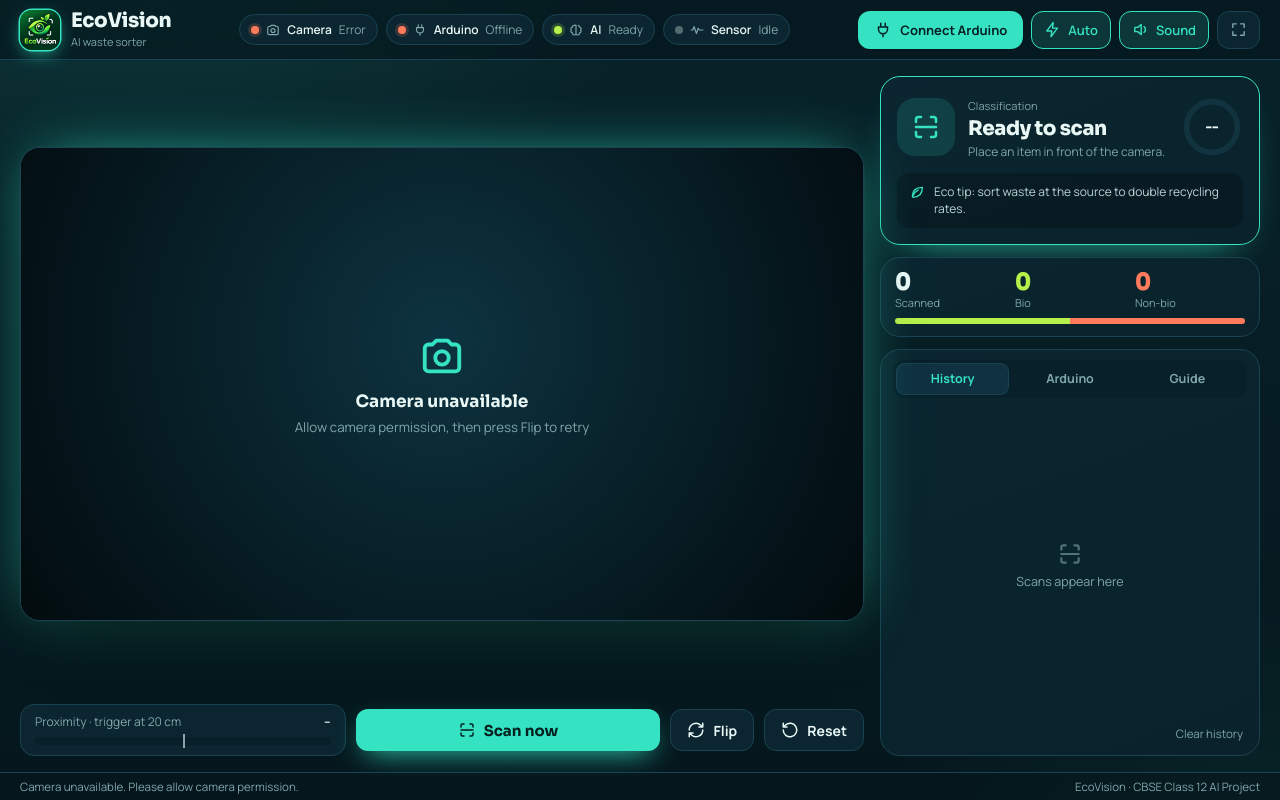
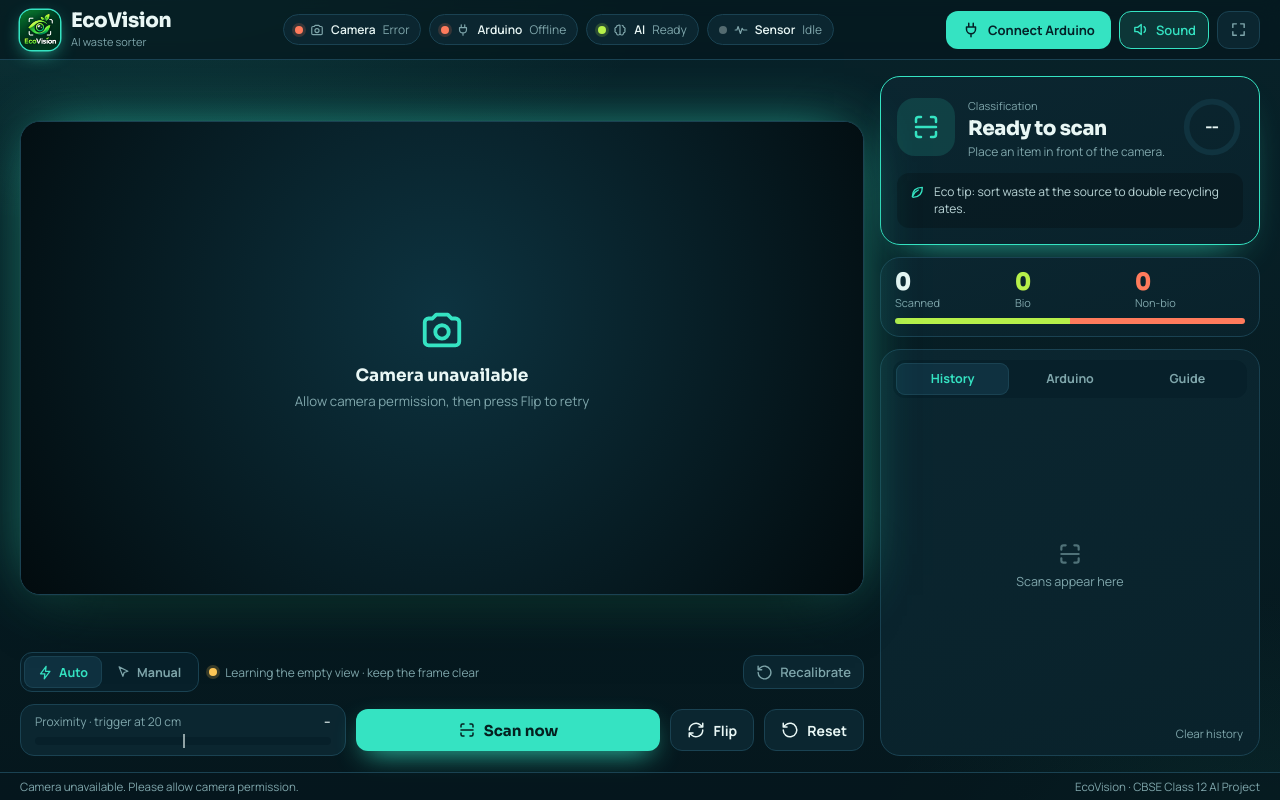
Before and after one commit to pptshems/EcoVision, a Flask app: page / in a window 1280 px wide. Run offline with Flask 3, Linux system fonts and the light colour scheme.

Commit message:
Add files via upload

```diff
--- a/static/script.js
+++ b/static/script.js
@@ -13,7 +13,9 @@ if (isMobile) app.classList.add("mobile");
 const video = $("video"), canvas = $("canvas");
 const btnScan = $("btnScan"), btnReset = $("btnReset"), btnFlip = $("btnFlip");
 const btnArduino = $("btnArduino"), btnArduinoText = $("btnArduinoText");
-const btnAuto = $("btnAuto"), btnSound = $("btnSound"), btnFull = $("btnFull");
+const btnSound = $("btnSound"), btnFull = $("btnFull");
+const modeAuto = $("modeAuto"), modeManual = $("modeManual"), btnCalib = $("btnCalib");
+const modeStatusText = $("modeStatusText");
 const camMsg = $("camMsg"), liveBox = document.querySelector(".live"), liveText = $("liveText");
 const scanSub = $("scanSub");
 const resIcon = $("resIcon"), resLabel = $("resLabel"), resSub = $("resSub"), resKicker = $("resKicker");
@@ -33,7 +35,13 @@ const ICON = (id) => `<svg><use href="#${id}"/></svg>`;
 let cameraStream = null, cameraDevices = [], cameraIndex = 0, facing = "environment";
 let scanning = false, objectPresent = false, awaitingRemoval = false;
 let serialPort = null, serialReader = null, serialKeepReading = false, serialBuffer = "";
-let autoOn = true, soundOn = true, idleTimer = null;
+let soundOn = true, idleTimer = null;
+/* scanMode: "auto" scans by itself, "manual" waits for Scan now / Space.
+   triggerSource (what starts an auto scan):
+     "sensor" = Arduino connected, HC-SR04 ultrasonic sensor
+     "camera" = no Arduino, the camera watches for an object
+     "manual" = nothing starts a scan except the person */
+let scanMode = "auto", triggerSource = "camera";
 let stats = { total: 0, bio: 0, non: 0 };
 let history = [];
 
@@ -54,12 +62,15 @@ function load() {
   try {
     stats = JSON.parse(localStorage.getItem("ev_stats")) || stats;
     history = JSON.parse(localStorage.getItem("ev_history")) || [];
+    const m = localStorage.getItem("ev_mode");
+    if (m === "auto" || m === "manual") scanMode = m;
   } catch (e) { /* ignore */ }
 }
 function save() {
   try {
     localStorage.setItem("ev_stats", JSON.stringify(stats));
     localStorage.setItem("ev_history", JSON.stringify(history.slice(0, 12)));
+    localStorage.setItem("ev_mode", scanMode);
   } catch (e) { /* ignore */ }
 }
 
@@ -124,6 +135,7 @@ async function startCamera(deviceId = null) {
     camMsg.classList.add("hidden");
     liveBox.classList.add("ready"); liveBox.classList.remove("off"); liveText.textContent = "LIVE";
     $("txtCam").textContent = "Ready"; setDot("dotCam", "on");
+    if (det.timer) detReset();               // new stream: learn the empty view again
   } catch (err) {
     console.error(err);
     camMsg.classList.remove("hidden");
@@ -165,6 +177,8 @@ function logLine(text, cls = "") {
 }
 
 function arduinoUI(connected, message = "") {
+  if (!connected) { objectPresent = false; awaitingRemoval = false; }
+  refreshTrigger();                          // sensor when connected, camera when not
   if (isMobile) return;
   $("txtArd").textContent = connected ? "Connected" : (webSerialSupported() ? "Offline" : "Unsupported");
   setDot("dotArd", connected ? "on" : "off");
@@ -250,20 +264,26 @@ function onArduino(msg) {
   }
   logLine(msg, msg.endsWith("ACCEPTED") ? "tx" : "ev");
 
-  if (msg === "ECOVISION_READY") { arduinoUI(true, "Arduino ready. Place an object near the sensor."); return; }
+  if (msg === "ECOVISION_READY") {
+    arduinoUI(true, scanMode === "auto" ? "Arduino ready. Place an object near the sensor." : "Arduino ready. Manual mode: press Scan now.");
+    sendArduinoMode();                       // the UNO reboots when the port opens, so tell it the mode now
+    return;
+  }
 
   if (msg === "OBJECT_DETECTED" || msg === "TRIGGER_SCAN") {
     objectPresent = true;
     $("txtObj").textContent = "Object found"; setDot("dotObj", "warn");
     SND.detect();
-    if (autoOn && !scanning && !awaitingRemoval) { say("Object detected. Scanning automatically…"); performScan(true); }
-    else if (!autoOn) say("Object detected. Auto-scan is off, press Scan now.");
+    renderMode();
+    if (scanMode === "auto" && !scanning && !awaitingRemoval) { say("Object detected. Scanning automatically…"); performScan(true); }
+    else if (scanMode === "manual") say("Object detected. Manual mode is on, press Scan now.");
     return;
   }
   if (msg === "OBJECT_REMOVED") {
     objectPresent = false; awaitingRemoval = false;
     $("txtObj").textContent = "Waiting"; setDot("dotObj", "on");
     say("Ready. Place an item in front of the sensor.");
+    renderMode();
   }
 }
 
@@ -275,16 +295,206 @@ function updateDistance(d) {
   gaugeFill.classList.toggle("hit", hit);
 }
 
-async function sendArduino(cmd) {
+let txChain = Promise.resolve();
+function sendArduino(cmd) {                  // commands are queued so two writes never collide
+  txChain = txChain.then(() => sendArduinoNow(cmd));
+  return txChain;
+}
+async function sendArduinoNow(cmd) {
   if (!serialPort?.writable) return false;
-  const w = serialPort.writable.getWriter();
+  let w = null;
   try {
+    w = serialPort.writable.getWriter();
     await w.write(new TextEncoder().encode(cmd + "\n"));
     logLine(`> ${cmd}`, "tx");
     return true;
   } catch (e) {
     console.error(e); arduinoUI(false, "Could not send the result to the Arduino."); return false;
-  } finally { w.releaseLock(); }
+  } finally { try { w?.releaseLock(); } catch (e) {} }
+}
+function sendArduinoMode() {
+  if (serialPort) sendArduino(scanMode === "auto" ? "MODE_AUTO" : "MODE_MANUAL");
+}
+
+/* =========================================================
+   AUTO / MANUAL SCAN MODE
+   ---------------------------------------------------------
+   Auto + Arduino connected  -> the HC-SR04 ultrasonic sensor starts the scan
+   Auto + no Arduino         -> the camera detects the item and starts the scan
+   Manual                    -> only Scan now / Space bar starts a scan
+   Works the same on PC and mobile (mobile has no Arduino, so it uses the camera).
+   ========================================================= */
+function setModeStatus(text, tone = "") {
+  modeStatusText.textContent = text;
+  setDot("dotMode", tone);
+}
+
+function renderMode() {
+  const auto = scanMode === "auto";
+  modeAuto.classList.toggle("active", auto);   modeAuto.setAttribute("aria-pressed", auto);
+  modeManual.classList.toggle("active", !auto); modeManual.setAttribute("aria-pressed", !auto);
+  btnCalib.hidden = triggerSource !== "camera";
+  if (triggerSource === "manual") setModeStatus("Manual · press Scan now or Space", "");
+  else if (triggerSource === "sensor") setModeStatus(objectPresent ? "Auto · object in sensor range" : "Auto · ultrasonic sensor is watching", objectPresent ? "warn" : "on");
+  /* camera status text is written by the detector below */
+}
+
+function refreshTrigger() {
+  triggerSource = scanMode === "manual" ? "manual" : (serialPort ? "sensor" : "camera");
+  if (triggerSource === "camera") detStart(); else detStop();
+  renderMode();
+}
+
+function setMode(mode) {
+  if (mode === scanMode) return;
+  scanMode = mode; save();
+  refreshTrigger();
+  sendArduinoMode();
+  if (mode === "manual") say("Manual mode. Press Scan now when an item is ready.");
+  else if (serialPort) {
+    say("Auto mode. The ultrasonic sensor will start each scan.");
+    if (objectPresent && !awaitingRemoval && !scanning) performScan(true);   // item already in range
+  } else say("Auto mode. Place an item in front of the camera.");
+}
+
+/* ---------- camera object detection (used when no Arduino is connected) ----------
+   No extra library or model: the camera learns what the empty view looks like, then
+   watches the central frame (the square the AI classifies). When enough of it changes
+   and the item stops moving, a scan starts. The scan is locked until the item is removed. */
+const DET = {
+  INTERVAL: 150,      // ms between frame checks
+  PIXEL: 32,          // colour change (0-255) for a pixel to count as "different from empty"
+  MOVE_PIXEL: 24,     // colour change between two frames for a pixel to count as "moving"
+  ENTER: 0.07,        // share of the centre that must differ to call it an item
+  EXIT: 0.035,        // below this the item counts as removed (lower than ENTER on purpose)
+  MOTION: 0.05,       // share of the centre allowed to move while "steady"
+  STEADY_MS: 700,     // item must stay still this long before scanning
+  GIVEUP_MS: 6000,    // scan anyway if it never fully settles (hand-held items)
+  ENTER_HITS: 3,      // consecutive checks that must see an item
+  REMOVE_HITS: 8,     // consecutive checks that must see it gone
+  LEARN_MS: 900,      // how long the empty view must stay still to be learned
+  GLOBAL: 0.8,        // if this much of the whole frame changes, the camera moved or the light changed
+  GLOBAL_MS: 1500,
+  ADAPT: 0.05,        // how fast the empty view follows slow light changes
+};
+const det = { timer: null, state: "off", bg: null, prev: null, w: 0, h: 0,
+              steadySince: 0, settleStart: 0, hits: 0, gone: 0, globalSince: 0, roi: 0 };
+const detCanvas = document.createElement("canvas");
+const detCtx = detCanvas.getContext("2d", { willReadFrequently: true });
+
+function detStart() { if (det.timer) return; detReset(); det.timer = setInterval(detTick, DET.INTERVAL); }
+function detStop()  { clearInterval(det.timer); det.timer = null; det.state = "off"; det.bg = null; det.prev = null; }
+function detReset() {
+  det.state = "learning"; det.bg = null; det.prev = null; det.w = det.h = 0;
+  det.steadySince = det.hits = det.gone = det.globalSince = 0; det.roi = 0;
+  setModeStatus("Learning the empty view · keep the frame clear", "warn");
+}
+
+function sampleFrame() {
+  if (!cameraStream || !video.videoWidth || video.readyState < 2) return null;
+  const w = 64, h = Math.max(24, Math.round((64 * video.videoHeight) / video.videoWidth));
+  if (detCanvas.width !== w || detCanvas.height !== h) { detCanvas.width = w; detCanvas.height = h; }
+  detCtx.drawImage(video, 0, 0, w, h);
+  return { data: detCtx.getImageData(0, 0, w, h).data, w, h };
+}
+
+/* share of pixels that differ from `ref`: inside the centre square (roi) and over the whole frame (all) */
+function diffStats(cur, ref, w, h, thr) {
+  const s = Math.round(Math.min(w, h) * 0.8);
+  const x0 = Math.floor((w - s) / 2), y0 = Math.floor((h - s) / 2);
+  let roiN = 0, roiHit = 0, allHit = 0;
+  for (let y = 0; y < h; y++) {
+    const inY = y >= y0 && y < y0 + s;
+    for (let x = 0; x < w; x++) {
+      const i = (y * w + x) * 4;
+      const d = (Math.abs(cur[i] - ref[i]) + Math.abs(cur[i + 1] - ref[i + 1]) + Math.abs(cur[i + 2] - ref[i + 2])) / 3;
+      const hit = d > thr;
+      if (hit) allHit++;
+      if (inY && x >= x0 && x < x0 + s) { roiN++; if (hit) roiHit++; }
+    }
+  }
+  return { roi: roiHit / roiN, all: allHit / (w * h) };
+}
+
+function detTick() {
+  if (document.hidden) return;
+  const f = sampleFrame();
+  if (!f) return;
+  const t = performance.now();
+
+  if (f.w !== det.w || f.h !== det.h) { detReset(); det.w = f.w; det.h = f.h; }   // camera switched
+  const prev = det.prev; det.prev = f.data;
+  if (!prev) return;
+
+  const steady = diffStats(f.data, prev, f.w, f.h, DET.MOVE_PIXEL).roi < DET.MOTION;
+
+  if (det.state === "learning") {
+    if (!steady) { det.steadySince = 0; return; }
+    if (!det.steadySince) det.steadySince = t;
+    if (t - det.steadySince >= DET.LEARN_MS) {
+      det.bg = Float32Array.from(f.data);
+      det.state = "empty"; det.hits = 0;
+      setModeStatus("Auto · camera is watching for an item", "on");
+    }
+    return;
+  }
+
+  const d = diffStats(f.data, det.bg, f.w, f.h, DET.PIXEL);
+  det.roi = d.roi;
+
+  /* nearly everything changed: the camera moved or the light changed, so learn the view again */
+  if (d.all > DET.GLOBAL) {
+    if (!det.globalSince) det.globalSince = t;
+    if (steady && t - det.globalSince > DET.GLOBAL_MS) detReset();
+    return;
+  }
+  det.globalSince = 0;
+
+  if (det.state === "empty") {
+    if (d.roi >= DET.ENTER) {
+      if (++det.hits >= DET.ENTER_HITS) {
+        det.state = "settling"; det.settleStart = t; det.steadySince = 0;
+        setModeStatus("Item detected · hold it steady", "warn");
+        SND.detect();
+      }
+    } else {
+      det.hits = 0;
+      if (steady && d.roi < DET.EXIT) {                     // follow slow lighting changes
+        for (let i = 0; i < det.bg.length; i++) det.bg[i] += (f.data[i] - det.bg[i]) * DET.ADAPT;
+      }
+    }
+  } else if (det.state === "settling") {
+    if (d.roi < DET.EXIT) {                                  // it was only a hand passing through
+      det.state = "empty"; det.hits = 0;
+      setModeStatus("Auto · camera is watching for an item", "on");
+      return;
+    }
+    if (steady) { if (!det.steadySince) det.steadySince = t; } else det.steadySince = 0;
+    if ((det.steadySince && t - det.steadySince >= DET.STEADY_MS) || t - det.settleStart > DET.GIVEUP_MS) detTrigger();
+  } else if (det.state === "locked") {
+    if (d.roi < DET.EXIT) {
+      if (++det.gone >= DET.REMOVE_HITS) {
+        det.state = "empty"; det.hits = det.gone = 0;
+        say("Ready. Place the next item in front of the camera.");
+        setModeStatus("Auto · camera is watching for an item", "on");
+      }
+    } else det.gone = 0;
+  }
+}
+
+function detTrigger() {
+  det.state = "locked"; det.gone = 0;                        // one scan per item
+  if (scanning) return;                                      // a manual scan is already handling it
+  setModeStatus("Scanning…", "warn");
+  say("Item detected. Scanning automatically…");
+  performScan(true);
+}
+
+/* called after every scan: a manual scan of an item the camera already sees must lock too */
+function afterScan() {
+  if (!det.timer) return;
+  if (det.state === "settling" || (det.state === "empty" && det.roi >= DET.ENTER)) { det.state = "locked"; det.gone = 0; }
+  if (det.state === "locked") setModeStatus("Remove the item to scan again", "warn");
 }
 
 /* ---------- capture + scan ---------- */
@@ -335,6 +545,7 @@ async function performScan(auto = false) {
 
     $("txtObj").textContent = "Classified"; setDot("dotObj", "warn");
     say(sent ? "Sorted. Remove the object when ready."
+             : triggerSource === "camera" ? "Classified. Remove the item to scan the next one."
              : (!isMobile && !serialPort ? "Classified. Connect an Arduino to run the sorter." : "Classification complete."));
 
     idleTimer = setTimeout(() => {
@@ -354,6 +565,7 @@ async function performScan(auto = false) {
   } finally {
     scanning = false;
     btnScan.disabled = false; btnScan.querySelector("span").textContent = "Scan now";
+    afterScan();
   }
 }
 
@@ -417,11 +629,9 @@ btnArduino.addEventListener("click", () => (serialPort ? disconnectArduino() : c
 testBio.addEventListener("click", () => sendArduino("BIO"));
 testNon.addEventListener("click", () => sendArduino("NON_BIO"));
 
-btnAuto.addEventListener("click", () => {
-  autoOn = !autoOn;
-  btnAuto.classList.toggle("on", autoOn); btnAuto.setAttribute("aria-pressed", autoOn);
-  say(autoOn ? "Auto-scan on. The sensor will trigger scans." : "Auto-scan off. Use Scan now.");
-});
+modeAuto.addEventListener("click", () => setMode("auto"));
+modeManual.addEventListener("click", () => setMode("manual"));
+btnCalib.addEventListener("click", () => { detReset(); say("Re-learning the empty view. Keep the frame clear for a moment."); });
 btnSound.addEventListener("click", () => {
   soundOn = !soundOn;
   btnSound.classList.toggle("on", soundOn); btnSound.setAttribute("aria-pressed", soundOn);
@@ -461,8 +671,9 @@ if (webSerialSupported()) {
 (async function init() {
   load(); renderStats(); renderHistory();
   startCamera();
-  if (isMobile) { say("Ready. Point the camera at a waste item."); }
-  else { arduinoUI(false, webSerialSupported() ? "Connect your Arduino to enable automatic scanning." : "Use Chrome or Edge to connect an Arduino."); }
+  refreshTrigger();
+  if (isMobile) { say(scanMode === "auto" ? "Auto mode. Place an item in front of the camera." : "Manual mode. Point at an item and press Scan now."); }
+  else { arduinoUI(false, webSerialSupported() ? "Connect an Arduino for sensor scanning, or just place an item in front of the camera." : "Use Chrome or Edge to connect an Arduino."); }
   await checkStatus();
   setInterval(checkStatus, 15000);
 })();
--- a/static/style.css
+++ b/static/style.css
@@ -180,6 +180,18 @@ ul,ol{list-style:none;padding:0}
 .cam-msg small{color:var(--muted)}
 .cam-msg.hidden{display:none}
 
+/* scan mode bar (Auto / Manual) */
+.modebar{flex:0 0 auto;display:flex;align-items:center;gap:10px;min-width:0}
+.seg{display:inline-flex;flex:none;padding:3px;border-radius:12px;background:#07202a;border:1px solid var(--line)}
+.seg-btn{display:inline-flex;align-items:center;gap:6px;height:32px;padding:0 14px;border-radius:9px;font-size:12.5px;font-weight:700;color:var(--muted);transition:all .2s}
+.seg-btn svg{font-size:15px}
+.seg-btn:hover{color:var(--text)}
+.seg-btn.active{background:var(--surface2);color:var(--accent);box-shadow:inset 0 0 0 1px var(--line)}
+.mode-status{flex:1;min-width:0;display:flex;align-items:center;gap:8px;font-size:12px;color:var(--muted)}
+.mode-status span{white-space:nowrap;overflow:hidden;text-overflow:ellipsis}
+.modebar .icon-btn{height:34px;flex:none}
+.icon-btn[hidden]{display:none}
+
 /* dock under camera */
 .dock{flex:0 0 auto;display:flex;align-items:center;gap:10px}
 .gauge{flex:1.3;min-width:0;padding:8px 14px 10px;border-radius:var(--r-md);background:var(--surface);border:1px solid var(--line)}
@@ -232,7 +244,7 @@ ul,ol{list-style:none;padding:0}
 .pane{display:none;flex:1;min-height:0;flex-direction:column;gap:8px;padding-top:10px;overflow:hidden}
 .pane.active{display:flex}
 
-.history{display:flex;flex-direction:column;gap:7px;min-height:0;overflow-y:auto;overflow-x:hidden;scrollbar-width:thin;scrollbar-color:var(--line) transparent}
+.history{display:flex;flex-direction:column;gap:7px;min-height:0;overflow-y:auto}
 .history li{
   display:flex;align-items:center;gap:10px;padding:6px 10px 6px 6px;border-radius:12px;
   background:rgba(0,0,0,.2);border:1px solid transparent;animation:slidein .35s ease both;flex:none;
@@ -312,6 +324,8 @@ ul,ol{list-style:none;padding:0}
   .toast{padding:8px 16px 8px 9px;gap:10px}
   .toast-ico{width:36px;height:36px;font-size:20px}
   .toast-txt strong{font-size:15px}
+  .modebar{gap:8px}
+  .seg-btn{padding:0 12px;height:34px}
   .dock .btn{height:48px}
   .dock .btn.ghost span{display:none}
   .dock .btn.ghost{width:48px;padding:0}
--- a/templates/index.html
+++ b/templates/index.html
@@ -26,6 +26,7 @@
     <symbol id="i-cam" viewBox="0 0 24 24"><path d="M3 8a2 2 0 0 1 2-2h2l2-2h6l2 2h2a2 2 0 0 1 2 2v10a2 2 0 0 1-2 2H5a2 2 0 0 1-2-2V8z" fill="none" stroke="currentColor" stroke-width="2" stroke-linejoin="round"/><circle cx="12" cy="13" r="3.5" fill="none" stroke="currentColor" stroke-width="2"/></symbol>
     <symbol id="i-chip" viewBox="0 0 24 24"><rect x="6" y="6" width="12" height="12" rx="2" fill="none" stroke="currentColor" stroke-width="2"/><path d="M9 2v4M15 2v4M9 18v4M15 18v4M2 9h4M2 15h4M18 9h4M18 15h4" stroke="currentColor" stroke-width="2" stroke-linecap="round"/></symbol>
     <symbol id="i-wave" viewBox="0 0 24 24"><path d="M2 12h3l2-6 4 12 3-9 2 3h6" fill="none" stroke="currentColor" stroke-width="2" stroke-linecap="round" stroke-linejoin="round"/></symbol>
+    <symbol id="i-tap" viewBox="0 0 24 24"><path d="M5 3l14 7-6 2-2 6L5 3z" fill="none" stroke="currentColor" stroke-width="2" stroke-linejoin="round"/></symbol>
     <symbol id="i-brain" viewBox="0 0 24 24"><path d="M9 4a3 3 0 0 0-3 3 3 3 0 0 0-2 5 3 3 0 0 0 2 5 3 3 0 0 0 6 1V4a3 3 0 0 0-3 0zM15 4a3 3 0 0 1 3 3 3 3 0 0 1 2 5 3 3 0 0 1-2 5 3 3 0 0 1-6 1" fill="none" stroke="currentColor" stroke-width="2" stroke-linejoin="round"/></symbol>
   </defs>
 </svg>
@@ -52,9 +53,6 @@
     <div class="tools">
       <button id="btnArduino" class="btn connect desk" title="Connect your Arduino over USB">
         <svg><use href="#i-plug"/></svg><span id="btnArduinoText">Connect Arduino</span>
-      </button>
-      <button id="btnAuto" class="icon-btn desk on" title="Auto-scan when the sensor detects an object" aria-pressed="true">
-        <svg><use href="#i-bolt"/></svg><span>Auto</span>
       </button>
       <button id="btnSound" class="icon-btn on" title="Sound effects" aria-pressed="true">
         <svg><use href="#i-sound"/></svg><span class="hide-sm">Sound</span>
@@ -106,6 +104,22 @@
             <small>Allow camera access when asked</small>
           </div>
         </div>
+      </div>
+
+      <!-- SCAN MODE: Auto / Manual -->
+      <div class="modebar" id="modebar">
+        <div class="seg" role="group" aria-label="Scan mode">
+          <button id="modeAuto" class="seg-btn active" aria-pressed="true" title="Scan automatically when an item appears">
+            <svg><use href="#i-bolt"/></svg>Auto
+          </button>
+          <button id="modeManual" class="seg-btn" aria-pressed="false" title="Scan only when you press Scan now">
+            <svg><use href="#i-tap"/></svg>Manual
+          </button>
+        </div>
+        <span class="mode-status" role="status"><i id="dotMode" class="dot"></i><span id="modeStatusText">Starting…</span></span>
+        <button id="btnCalib" class="icon-btn" title="Re-learn the empty camera view" hidden>
+          <svg><use href="#i-reset"/></svg><span class="hide-sm">Recalibrate</span>
+        </button>
       </div>
 
       <!-- ACTION DOCK -->
@@ -181,8 +195,8 @@
 
         <div class="pane" id="pane-guide">
           <ol class="guide">
-            <li><b>Connect</b><span>Plug in the Arduino and press Connect.</span></li>
-            <li><b>Place</b><span>Hold an item within 20 cm of the sensor.</span></li>
+            <li><b>Pick a mode</b><span>Auto scans by itself. Manual waits for Scan now.</span></li>
+            <li><b>Place</b><span>Auto uses the ultrasonic sensor (within 20 cm) when an Arduino is connected, otherwise the camera.</span></li>
             <li><b>Sort</b><span>AI decides, the servo tilts, the LCD shows it.</span></li>
           </ol>
           <div class="legend">
```
Also changed, not shown: README.txt, 1 other file.
